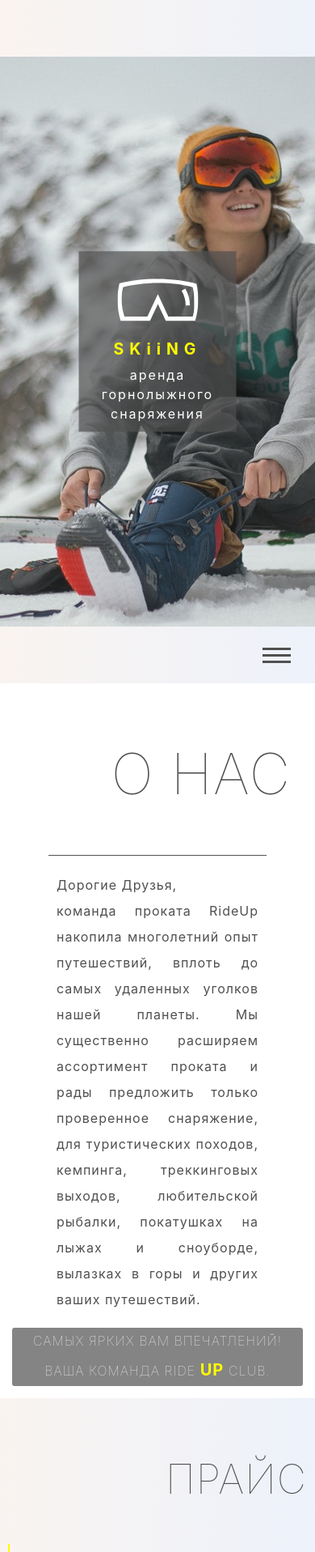
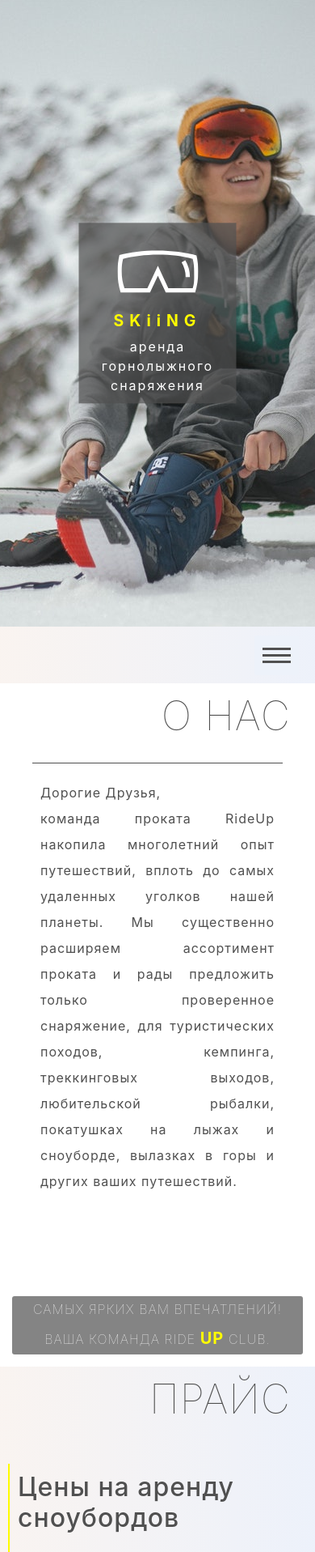
Before and after one commit to forshow/forshow.github.io, a PHP site: page /skiing.html in a window 390 px wide. Shown: the top 1917 px of the page at 81% size. Run offline with PHP 8.4, Linux system fonts and the light colour scheme; some libraries are stand-ins or nearby versions.

Commit message:
RUC update, correct of mobile menu

```diff
--- a/rideUp/css/_menu.scss
+++ b/rideUp/css/_menu.scss
@@ -26,6 +26,8 @@ header {
             // Rotate Into X With Menu Lines
 
             &.close {
+                display: none;
+                /*
                 transform: rotate(180deg) translate(0, 0px);
 
                 .btn-line {
@@ -44,6 +46,7 @@ header {
                         transform: rotate(-45deg) translate(7px, -6px);
                     }
                 }
+                */
             }
         }
 
@@ -55,7 +58,7 @@ header {
             transform: translateX(-50%);
             z-index: 10;
             transition: 1s all ease-out;
-            background: $bright-color;
+            background: rgb(242, 242, 246);
             border-radius: 50%;
 
             svg {
@@ -119,6 +122,8 @@ header {
 
         nav {
             .menu-btn {
+                background: rgb(237, 242, 250);
+                border-radius: 3px;
                 display: block;
                 padding: 15px 10px 10px 10px;
             }
@@ -154,7 +159,7 @@ header {
 
                 .pusher {
                     display: block;
-                    width: 25vw;
+                    width: 40vw;
                 }
 
                 a {
--- a/rideUp/css/_mobile.scss
+++ b/rideUp/css/_mobile.scss
@@ -12,6 +12,7 @@
         main {
             ///CSS for HEAD PAGE///
             &.head {
+
                 &.main-height {
                     overflow: scroll;
                     height: 100%;
@@ -49,12 +50,19 @@
                 }
             }
             ///END of CSS for HEAD PAGE///
+
             #top {
-                padding: 70px 0;
+                padding: 0 0 70px 0;
             }
 
             #about {
-                padding: 70px 30px;
+                padding: 10px;
+
+                h1 {
+                    padding-bottom: 20px;
+                    padding-right: 20px;
+                    font-size: 50px;
+                }
 
 
                 .bio-content {
@@ -79,10 +87,11 @@
 
             #price {
                 width: 100%;
-                padding: 70px 10px;
+                padding: 10px;
 
                 h1 {
                     padding-bottom: 20px;
+                    padding-right: 20px;
                     font-size: 50px;
                 }
 
--- a/rideUp/css/style.css
+++ b/rideUp/css/style.css
@@ -16,13 +16,27 @@ header nav {
       background: #505050;
       transition: 0.3s all ease-out; }
     header nav .menu-btn.close {
-      transform: rotate(180deg) translate(0, 0px); }
-      header nav .menu-btn.close .btn-line:nth-child(1) {
-        transform: rotate(45deg) translate(5px, 5px); }
-      header nav .menu-btn.close .btn-line:nth-child(2) {
-        opacity: 0; }
-      header nav .menu-btn.close .btn-line:nth-child(3) {
-        transform: rotate(-45deg) translate(7px, -6px); }
+      display: none;
+                /*
+                transform: rotate(180deg) translate(0, 0px);
+
+                .btn-line {
+                    // Line 1 -Rotate
+                    &:nth-child(1) {
+                        transform: rotate(45deg) translate(5px, 5px);
+                    }
+
+                    // Line 2 - hidden
+                    &:nth-child(2) {
+                        opacity: 0;
+                    }
+
+                    // Line 3 - Rotate
+                    &:nth-child(3) {
+                        transform: rotate(-45deg) translate(7px, -6px);
+                    }
+                }
+                */ }
   header nav #call {
     opacity: 0;
     position: fixed;
@@ -31,7 +45,7 @@ header nav {
     transform: translateX(-50%);
     z-index: 10;
     transition: 1s all ease-out;
-    background: #fffc00;
+    background: #f2f2f6;
     border-radius: 50%; }
     header nav #call svg path {
       fill: #8499b2; }
@@ -68,6 +82,8 @@ header nav {
 
 @media (max-width: 767.98px) {
   header nav .menu-btn {
+    background: #edf2fa;
+    border-radius: 3px;
     display: block;
     padding: 15px 10px 10px 10px; }
   header nav #call.show {
@@ -92,7 +108,7 @@ header nav {
     transition: 0.5s transform ease-out; }
     header nav .left-nav .pusher {
       display: block;
-      width: 25vw; }
+      width: 40vw; }
     header nav .left-nav.show {
       transform: translate3d(0, 0, 0);
       transition: 0.5s transform ease-out; }
@@ -487,9 +503,13 @@ body {
       body main.head #select .select a .sel-bg img {
         max-width: 100%; }
   body main #top {
-    padding: 70px 0; }
+    padding: 0 0 70px 0; }
   body main #about {
-    padding: 70px 30px; }
+    padding: 10px; }
+    body main #about h1 {
+      padding-bottom: 20px;
+      padding-right: 20px;
+      font-size: 50px; }
     body main #about .bio-content {
       display: block;
       padding: 0 30px; }
@@ -503,9 +523,10 @@ body {
       right: 15px; }
   body main #price {
     width: 100%;
-    padding: 70px 10px; }
+    padding: 10px; }
     body main #price h1 {
       padding-bottom: 20px;
+      padding-right: 20px;
       font-size: 50px; }
     body main #price .price-list table thead tr th {
       min-width: 14vw; }
```
